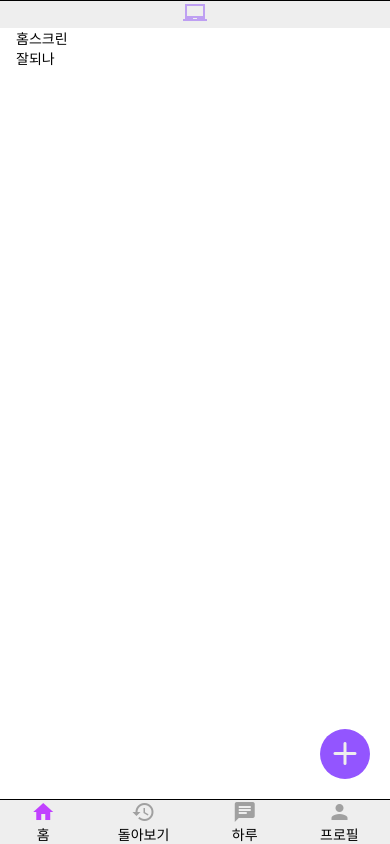
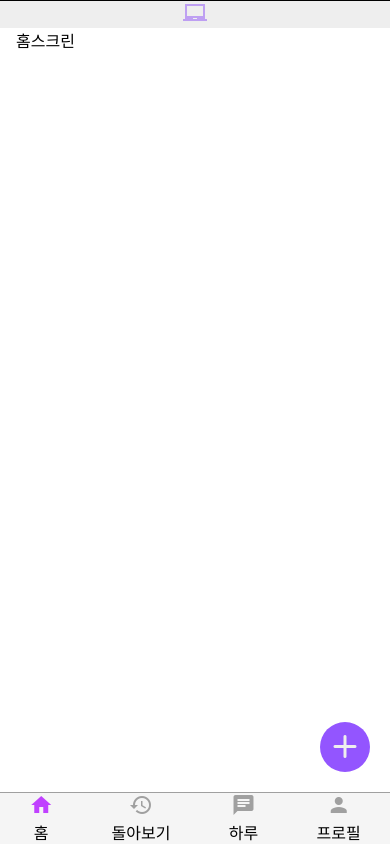
Before and after one commit to KimBeomGi/haruDiary, a React Native app in the folder haruDiary/Frontend/haruDiary/: screen /Home in a window 390 px wide. Built offline with nearby package versions, Linux system fonts and the light colour scheme.

Commit message:
"다크모드 설정에 따른 기본 스타일 설정 보완완"

```diff
--- a/haruDiary/Frontend/haruDiary/src/components/BottomComponent.tsx
+++ b/haruDiary/Frontend/haruDiary/src/components/BottomComponent.tsx
@@ -9,6 +9,7 @@ import type { RootState } from '../../store/store';
 
 import Icon from 'react-native-vector-icons/MaterialIcons';
 import { selectTab } from '../../store/bottom/bottomTabSlice';
+import { getStyles } from '../styles/styles';
 // import Ionicons from 'react-native-vector-icons/Ionicons';
 
 
@@ -20,11 +21,12 @@ function BottomComponent(): React.JSX.Element {
   // const count = useSelector((state: RootState) => state.counter.value)
   const selectTabIdx = useSelector((state: RootState) => state.bottomTab.value)
   const dispatch = useDispatch()
+  const styles = getStyles()
 
   return (
-    <SafeAreaView style={styles.container}>
+    <SafeAreaView style={styles.btmContainer}>
       <TouchableOpacity
-        style={styles.eachposition}
+        style={styles.btmEachPosition}
         activeOpacity={0.8}
         onPress={() => {
           // navigation.navigate('Home')
@@ -37,62 +39,65 @@ function BottomComponent(): React.JSX.Element {
           }
         }}
       >
-        <Icon name="home" color= {selectTabIdx === 0 ? "#c041ff" : "#a0a0a0"} size={24} />
-        <Text>홈</Text>
+        <Text>
+          <Icon name="home" color= {selectTabIdx === 0 ? "#c041ff" : "#a0a0a0"} size={24} />
+        </Text>
+        <Text
+          style={[styles.fs2]}
+        >
+          홈
+        </Text>
       </TouchableOpacity>
-      {/* <TouchableOpacity
-        style={styles.eachposition}
-        onPress={() => {navigation.navigate('ChartPost')}}
-      >
-        <Icon name="show-chart" color="#a0a0a0" size={24} />
-        <Text>차트</Text>
-      </TouchableOpacity> */}
       <TouchableOpacity
-        style={styles.eachposition}
+        style={styles.btmEachPosition}
         activeOpacity={0.8}
         onPress={() => {
           navigation.navigate('SearchPost')
         }}
       >
-        <Icon name="history" color= {selectTabIdx === 1 ? "#c041ff" : "#a0a0a0"} size={24} />
-        <Text>돌아보기</Text>
+<Text>
+          <Icon name="history" color= {selectTabIdx === 1 ? "#c041ff" : "#a0a0a0"} size={24} />
+</Text>
+        <Text
+          style={[styles.fs2]}
+        >
+          돌아보기
+        </Text>
       </TouchableOpacity>
       <TouchableOpacity
-        style={styles.eachposition}
+        style={styles.btmEachPosition}
         activeOpacity={0.8}
         onPress={() => {
           navigation.navigate('AiHaru')
         }}
       >
-        <Icon name="chat" color= {selectTabIdx === 2 ? "#c041ff" : "#a0a0a0"} size={24} />
-        <Text>하루</Text>
+        <Text>
+          <Icon name="chat" color= {selectTabIdx === 2 ? "#c041ff" : "#a0a0a0"} size={24} />
+        </Text>
+        <Text
+          style={[styles.fs2]}
+        >
+          하루
+        </Text>
       </TouchableOpacity>
       <TouchableOpacity
-        style={styles.eachposition}
+        style={styles.btmEachPosition}
         activeOpacity={0.8}
         onPress={() => {
           navigation.navigate('ProfileMain')
         }}
       >
-        <Icon name="person" color= {selectTabIdx === 3 ? "#c041ff" : "#a0a0a0"} size={24} />
-        <Text>프로필</Text>
+        <Text>
+          <Icon name="person" color= {selectTabIdx === 3 ? "#c041ff" : "#a0a0a0"} size={24} />
+        </Text>
+        <Text
+          style={[styles.fs2]}
+        >
+          프로필
+        </Text>
       </TouchableOpacity>
     </SafeAreaView>
   );
 }
 
-const styles = StyleSheet.create({
-  container: {
-    flexDirection: 'row',
-    justifyContent: 'space-around',
-    paddingVertical : 8,
-    backgroundColor: '#eeeeee',
-    borderTopWidth: 1,
-    borderTopColor: '#000000',
-  },
-  eachposition: {
-    alignItems: 'center',
-  }
-});
-
 export default BottomComponent;
--- a/haruDiary/Frontend/haruDiary/src/components/RadioBtnItem.tsx
+++ b/haruDiary/Frontend/haruDiary/src/components/RadioBtnItem.tsx
@@ -35,11 +35,11 @@ function RadioBtnItem(param:RadioBtnItemParam): React.JSX.Element {
       >
         <View style={{flexDirection : "row", alignItems : "center"}}>
           <View style={[styles.radioSelectBtn, styles.pdhr1, param.selected && styles.selectedCircle]}></View>
-          <Text style={[styles.fs1, styles.pdhr1]}>{param.textName}</Text>
+          <Text style={[styles.fs3, styles.pdhr1]}>{param.textName}</Text>
         </View>
         {param.iconName && (
           <Text style={styles.pdhr1}>
-            <MaterialIcons name={param.iconName} size={styles.fs1.fontSize} color={styles.fs1.color}/>
+            <MaterialIcons name={param.iconName} size={styles.fs3.fontSize} color={styles.fs3.color}/>
           </Text>
         )}
       </TouchableOpacity>
--- a/haruDiary/Frontend/haruDiary/src/screens/HomeScreen.tsx
+++ b/haruDiary/Frontend/haruDiary/src/screens/HomeScreen.tsx
@@ -71,8 +71,11 @@ function HomeScreen({ route, navigation}:HomeScreenNavigationProp): React.JSX.El
     <SafeAreaView style={styles.container}>
       <ScrollView style={styles.content}>
         <View>
-          <Text>홈스크린</Text>
-          <Text>잘되나</Text>
+          <Text
+            style={[styles.fs2]}
+          >
+            홈스크린
+          </Text>
         </View>
       </ScrollView>
       <WriteBtnComponent />
--- a/haruDiary/Frontend/haruDiary/src/screens/profile/ProfileMainScreen.tsx
+++ b/haruDiary/Frontend/haruDiary/src/screens/profile/ProfileMainScreen.tsx
@@ -38,15 +38,12 @@ function ProfileMainScreen(): React.JSX.Element {
     <SafeAreaView style={styles.container}>
       <ScrollView>
         <View>
-          <Text>ProfileMainScreen</Text>
+          <Text
+            style={[styles.fs2]}
+          >
+            ProfileMainScreen
+          </Text>
         </View>
-        <Button
-          title='프로필'
-          onPress={() => {
-            // navigation.navigate('Home')
-            navigation.navigate('ProfileMain')
-          }}
-        />
         <TouchableOpacity
           style = {[styles.dRow]}
 
@@ -56,15 +53,15 @@ function ProfileMainScreen(): React.JSX.Element {
           }}
         >
           <Text>
-            <MaterialIcons name="settings" color={styles.fs1.color} size={styles.fs1.fontSize}/>
+            <MaterialIcons name="settings" color={styles.fs2.color} size={styles.fs2.fontSize}/>
           </Text>
           <Text
-            style= {[styles.fs1]}
+            style= {[styles.fs2]}
           >
             설정하기
           </Text>
         </TouchableOpacity>
-        <Text>{count}</Text>
+        {/* <Text>{count}</Text> */}
       </ScrollView>
       {/* <BottomComponent/> */}
     </SafeAreaView>
--- a/haruDiary/Frontend/haruDiary/src/screens/setting/SettingScreen.tsx
+++ b/haruDiary/Frontend/haruDiary/src/screens/setting/SettingScreen.tsx
@@ -40,10 +40,10 @@ function SettingScreen(): React.JSX.Element {
         <Text
           style={[]}
         >
-          <MaterialIcons name = "lock-outline" color={styles.fs1.color} size={styles.fs1.fontSize} />
+          <MaterialIcons name = "lock-outline" color={styles.fs3.color} size={styles.fs3.fontSize} />
         </Text>
         <Text
-          style = {[styles.fs1, styles.pdhr1]}
+          style = {[styles.fs3, styles.pdhr1]}
         >
           잠금 설정
         </Text>
@@ -57,10 +57,10 @@ function SettingScreen(): React.JSX.Element {
         <Text
           style={[]}
         >
-          <Ionicons name = "moon-outline" color={styles.fs1.color} size={styles.fs1.fontSize} />
+          <Ionicons name = "moon-outline" color={styles.fs3.color} size={styles.fs3.fontSize} />
         </Text>
         <Text
-          style = {[styles.fs1, styles.pdhr1]}
+          style = {[styles.fs3, styles.pdhr1]}
         >
           화면 모드
         </Text>
@@ -74,10 +74,10 @@ function SettingScreen(): React.JSX.Element {
         <Text
           style={[]}
         >
-          <MaterialIcons name = "font-download" color={styles.fs1.color} size={styles.fs1.fontSize} />
+          <MaterialIcons name = "font-download" color={styles.fs3.color} size={styles.fs3.fontSize} />
         </Text>
         <Text
-          style = {[styles.fs1, styles.pdhr1]}
+          style = {[styles.fs3, styles.pdhr1]}
         >
           폰트
         </Text>
@@ -91,23 +91,23 @@ function SettingScreen(): React.JSX.Element {
         <Text
           style={[]}
         >
-          <Octicons name = "bell" color={styles.fs1.color} size={styles.fs1.fontSize} />
+          <Octicons name = "bell" color={styles.fs3.color} size={styles.fs3.fontSize} />
         </Text>
         <Text
-          style = {[styles.fs1, styles.pdhr1]}
+          style = {[styles.fs3, styles.pdhr1]}
         >
           알림
         </Text>
       </TouchableOpacity>
 
       {/* <Text
-          style = {[styles.fs1]}
+          style = {[styles.fs3]}
         >{count}</Text>
       <Text
-          style = {[styles.fs1]}
+          style = {[styles.fs3]}
         >{mode}</Text>
       <Text
-          style = {[styles.fs1]}
+          style = {[styles.fs3]}
         >{isDarkMode ? 'true': 'false'}</Text> */}
     </SafeAreaView>
 
--- a/haruDiary/Frontend/haruDiary/src/styles/styles.js
+++ b/haruDiary/Frontend/haruDiary/src/styles/styles.js
@@ -5,13 +5,15 @@ import { useEffect } from 'react';
 // 색상 상수 객체 생성
 const DARK_COLORS = {
   bgColor: '#1C1D1F',
-  textColor : "#a0a0a0"
+  textColor : "#a0a0a0",
+  bottomBgColor : "#363940",
   // 다른 색상 상수 추가
 };
 
 const LIGHT_COLORS = {
   bgColor: '#FFFFFF',
-  textColor : "#000000"
+  textColor : "#000000",
+  bottomBgColor : "#f5f5f5",
   // 다른 색상 상수 추가
 };
 
@@ -22,7 +24,7 @@ export const getStyles = () => {
 
   return StyleSheet.create({
     bgColor : {
-      backgroundColor : COLORS.bgColor
+      backgroundColor : COLORS.bgColor,
     },
     container: {
       flex: 1,
@@ -44,9 +46,9 @@ export const getStyles = () => {
       alignItems : 'center',
     },
     radioSelectBtn : {
-      height: 20,
-      width: 20,
-      borderRadius : 10,
+      height: 20, // fs3 사이즈
+      width: 20,  // fs3 사이즈
+      borderRadius : 10,  // fs3 절반사이즈
       borderColor : COLORS.textColor,
       borderStyle : "solid",
       borderWidth : 1,
@@ -63,8 +65,32 @@ export const getStyles = () => {
       justifyContent : 'center',
       alignItems : 'center',
     },
+    fs0 : {
+      fontSize : 8,
+      color : COLORS.textColor,
+    },
     fs1 : {
+      fontSize : 12,
+      color : COLORS.textColor,
+    },
+    fs2 : {
+      fontSize : 16,
+      color : COLORS.textColor,
+    },
+    fs3 : {
       fontSize : 20,
+      color : COLORS.textColor,
+    },
+    fs4 : {
+      fontSize : 24,
+      color : COLORS.textColor,
+    },
+    fs5 : {
+      fontSize : 28,
+      color : COLORS.textColor,
+    },
+    fs6 : { // 사용할 일 없을 듯
+      fontSize : 32,
       color : COLORS.textColor,
     },
     pdhr1 : {
@@ -79,5 +105,21 @@ export const getStyles = () => {
     pdvr2 : {
       paddingVertical : 16,
     },
+
+    // bottom tab 전용
+    btmColor : {
+
+    },
+    btmContainer: {
+      backgroundColor : COLORS.bottomBgColor,
+      flexDirection: 'row',
+      justifyContent: 'space-around',
+      paddingVertical : 8,
+      borderTopWidth: 1,
+      borderTopColor: '#a0a0a0',
+    },
+    btmEachPosition: {
+      alignItems: 'center',
+    }
   });
 };
```
